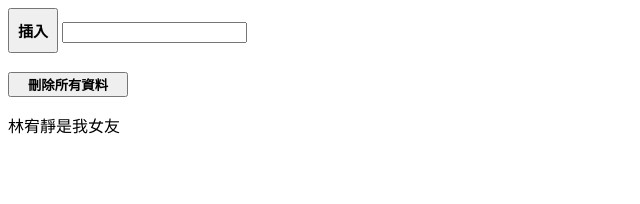
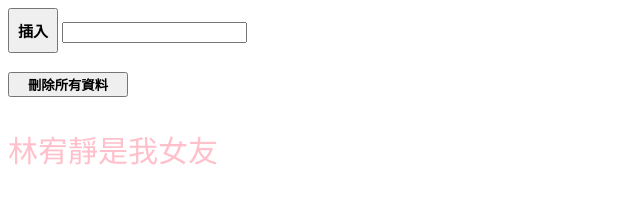
Before and after one commit to yogurt0617/9-30, a plain HTML site: page index.html in a window 1280 px wide. Shown: the whole page, without its empty margins (0-640 px from the left). Drawn offline with Linux system fonts and the light colour scheme.

Commit message:
更新 930.css
用手機試試css

```diff
--- a/930.css
+++ b/930.css
@@ -8,3 +8,7 @@
     width:120px;
     font-weight: bolder;
 }
+.jean{
+    font-size: 30px ;
+    color: pink ;
+}
```
